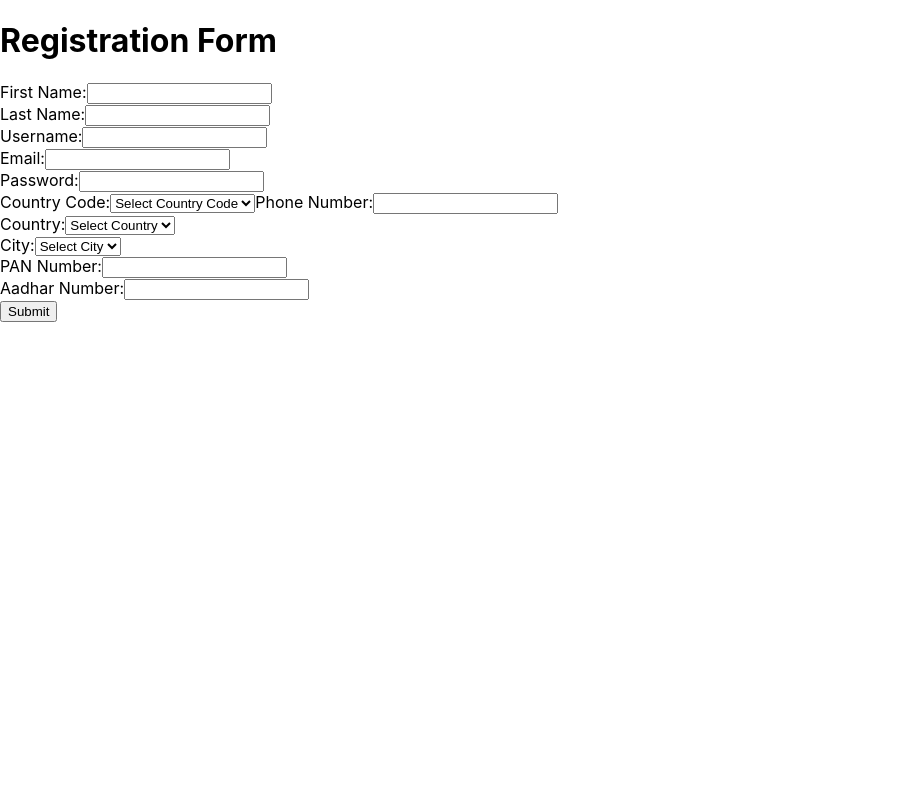
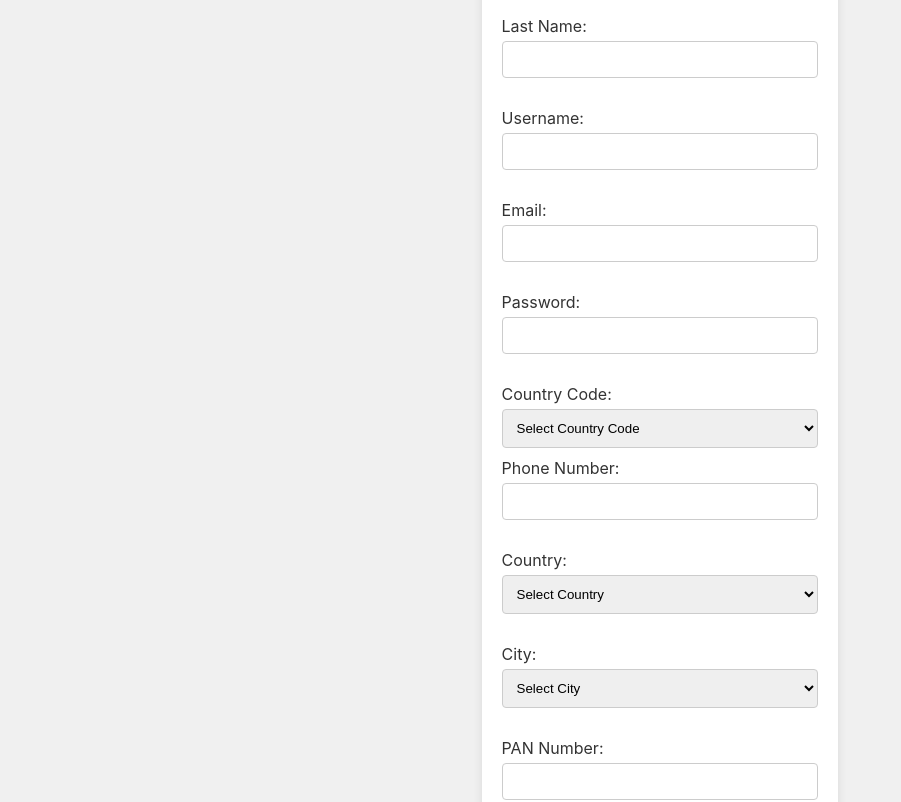
Before and after one commit to chinmaylothe/Celebal, a React (Create React App) app in the folder Chinmay/task1/form/: page / in a window 1280 px wide. Shown: the top 802 px of the page, without its empty margins (0-901 px from the left). Built offline with nearby package versions, Linux system fonts and the light colour scheme.

Commit message:
feat:add styles

```diff
--- /dev/null
+++ b/Chinmay/task1/form/src/App.css
@@ -0,0 +1,64 @@
+
+body {
+    display: flex;
+    justify-content: center;
+    align-items: center;
+    height: 100vh;
+    margin: 0;
+    background-color: #f0f0f0;
+  }
+
+  .container {
+    background-color: #ffffff;
+    padding: 20px;
+    border-radius: 8px;
+    box-shadow: 0 0 10px rgba(0, 0, 0, 0.1);
+    width: 100%;
+    max-width: 500px;
+  }
+
+  h1 {
+    text-align: center;
+    color: #333333;
+  }
+
+  form {
+    display: flex;
+    flex-direction: column;
+  }
+
+  label {
+    margin-top: 10px;
+    color: #333333;
+  }
+
+  input, select {
+    margin-top: 5px;
+    padding: 10px;
+    border: 1px solid #cccccc;
+    border-radius: 4px;
+  }
+
+  input[type="text"], input[type="password"] {
+    width: calc(100% - 22px);
+  }
+
+  button {
+    margin-top: 20px;
+    padding: 10px;
+    background-color: #007bff; /* Blue button */
+    color: #ffffff;
+    border: none;
+    border-radius: 4px;
+    cursor: pointer;
+  }
+
+  button:hover {
+    background-color: #0056b3;
+  }
+
+  .error {
+    color: red;
+    font-size: 12px;
+    margin-top: 5px;
+  }
--- a/Chinmay/task1/form/src/Form.js
+++ b/Chinmay/task1/form/src/Form.js
@@ -3,6 +3,7 @@
 import React, { useState } from 'react';
 import Success from './Success';
 import { useNavigate } from 'react-router-dom';
+import './App.css';
 
 const Form = () => {
   const navigate = useNavigate();
@@ -101,7 +102,7 @@ const Form = () => {
   };
 
   return (
-    <div>
+    <div className="container">
       <h1>Registration Form</h1>
       <form onSubmit={handleSubmit}>
         <label>First Name:</label>
--- a/Chinmay/task1/form/src/Success.js
+++ b/Chinmay/task1/form/src/Success.js
@@ -2,13 +2,14 @@
 // Success.js
 import React from 'react';
 import { useLocation } from 'react-router-dom';
+import './App.css';
 
 const Success = () => {
   const location = useLocation();
   const { formData } = location.state;
 
   return (
-    <div>
+    <div className="container">
       <h1>Success</h1>
       <p>First Name: {formData.firstName}</p>
       <p>Last Name: {formData.lastName}</p>
```
